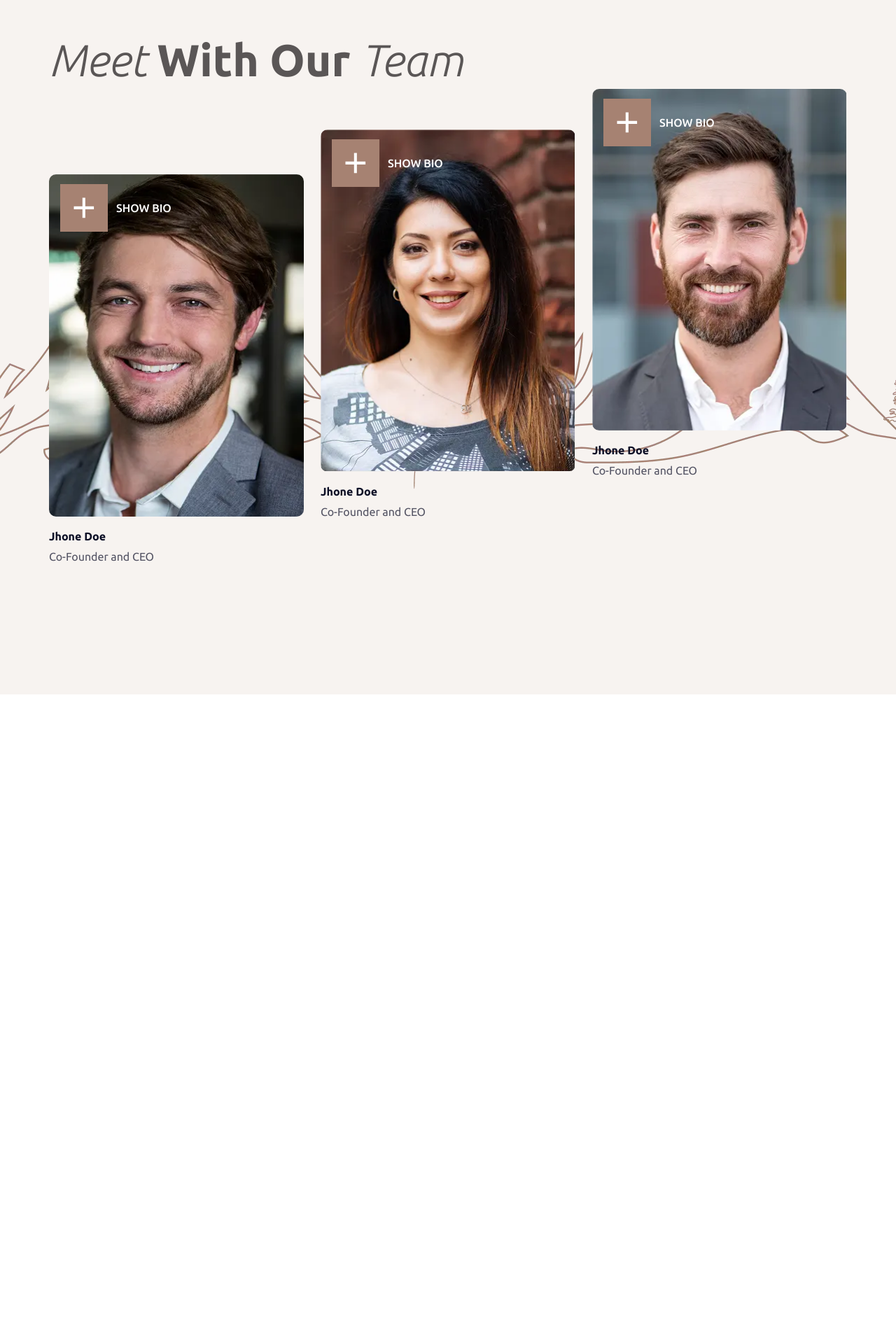
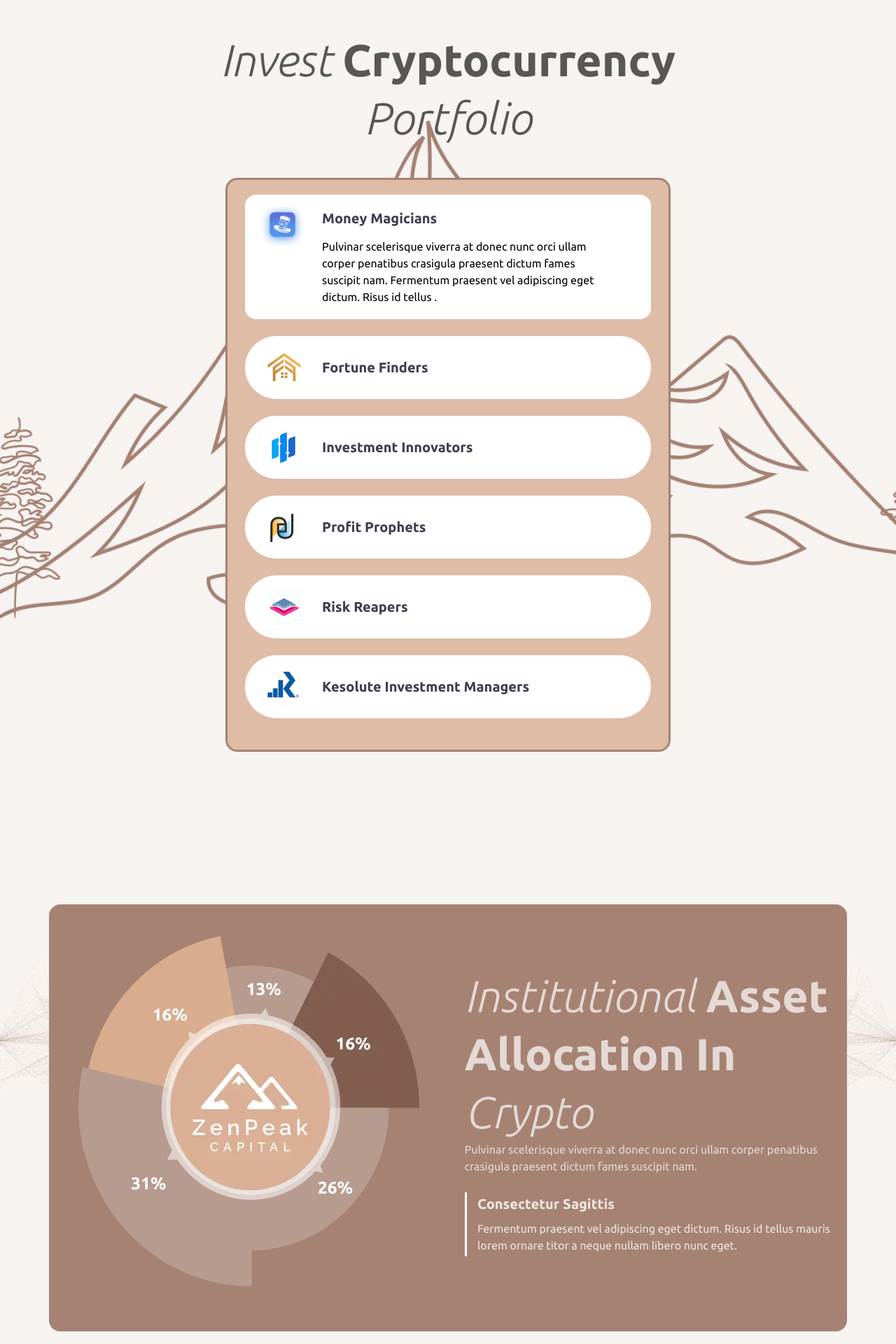
Before and after one commit to Nehaboora033/zen-peak, a React (Vite) app: page / in a window 1280 px wide. Shown: the part 2080-4000 px from the top of the page at 70% size. Before the commit the page ends 3072 px from the top, so only its background shows below. Built offline with nearby package versions, Linux system fonts and the light colour scheme.

Commit message:
completed assetd allocation section

```diff
--- a/src/App.jsx
+++ b/src/App.jsx
@@ -20,18 +20,18 @@ function App() {
         <Primary />
       </div>
         <Companies />
-      <div id='team' >
+      {/* <div id='team' >
         <Ourteam />
+      </div> */}
+      <div id='portfolio'>
+        <Portfolio />
       </div>
-      {/* <div id='portfolio'>
-        <Portfolio />
-      </div> */}
-      {/* <div id='allocation'>
+      <div id='allocation'>
         <Assetsallocation />
-      </div> */}
-      {/* <div id='contact'>
+      </div>
+      <div id='contact'>
         <Cryptoworld />
-      </div> */}
+      </div>
       {/* <Footer /> */}
     </>
   )
--- a/src/components/Assetsallocation.jsx
+++ b/src/components/Assetsallocation.jsx
@@ -10,14 +10,14 @@ const Assetsallocation = () => {
     <div className='bg-no-repeat pt-[218px] bg-[#F7F3F0] ' style={{
       backgroundImage: `url(${LeftImage}) , url(${RightImage})`,
       backgroundPosition: `left,right`,
-    }}  >
+    }}>
       <div className='max-w-[1164px] px-3 mx-auto'>
-        <div className='max-w-[1140px] bg-[#A68272] pt-[45px] pb-[64px] rounded-2xl pl-[42px] pr-[19px]'>
-          <div className='flex flex-wrap -mx-3'>
-            <div className='w-1/2 px-3 '>
-              <img src={Image} alt="image" className='' />
+        <div className='max-w-[1140px] bg-[#A68272] pt-[45px] pb-[49px] sm:pb-[64px] rounded-2xl pl-[19px] sm:pl-[42px] pr-[19px]'>
+          <div className='flex lg:flex-row flex-col-reverse -mx-3 lg:gap-0 gap-[30px]'>
+            <div className='lg:w-1/2 w-full px-3 '>
+              <img src={Image} alt="image" className='max-lg:mx-auto block ' />
             </div>
-            <div className='w-1/2 px-3 flex justify-center flex-col'>
+            <div className='lg:w-1/2 w-full px-3 flex justify-center flex-col'>
               <SubHeading className='text-[#E4D9D5]' StartItalicText={'Institutional'} EndItalicText={'Crypto'} BoldText={'Asset Allocation in'} />
               <NormalText className='text-[#E4D9D5]' NormalText={'Pulvinar scelerisque viverra at donec nunc orci ullam corper penatibus crasigula praesent dictum fames suscipit nam. '} />
               <NormalText className='' NormalText={''} />
--- a/src/components/Portfolio.jsx
+++ b/src/components/Portfolio.jsx
@@ -11,16 +11,16 @@ const Portfolio = () => {
     <div className='bg-[#F7F3F0]  bg-no-repeat bg-center bg-contain' style={{ backgroundImage: `url(${backgroundImage})` }}>
       <div className='max-w-[1140px] px-3 mx-auto'>
         <SubHeading className='text-[#5A5656] max-w-[738px] text-center mx-auto ' StartItalicText={'Invest'} EndItalicText={'Portfolio'} BoldText={'cryptocurrency'} />
-          <div className='border-[3px] mt-[44px] rounded-[17px] border-[#A68272] py-[21px] px-[25px] bg-[#DFBCA6] max-w-[636px] mx-auto'>
+          <div className='border-[3px] mt-[44px] rounded-[17px] border-[#A68272] py-[10px] px-[13px] sm:py-[21px] sm:px-[25px] bg-[#DFBCA6] max-w-[636px] mx-auto'>
             {Portfolio_Data.map((item, index) => (
-              <div key={index} className={`max-w-[584px]  bg-white px-[30px] py-[20px] mb-6 ${isOpen === index ? 'rounded-[16px]' : 'rounded-[120px]'}`}>
+              <div key={index} className={`max-w-[584px]  bg-white p-[10px] sm:px-[30px] sm:py-[20px] mb-[10px] sm:mb-6 ${isOpen === index ? 'rounded-[16px]' : 'rounded-[120px]'}`}>
                 <button
-                  className={`flex gap-[30px] w-full cursor-pointer transition-all duration-200 ${isOpen === index ? 'items-start' : 'items-center'
+                  className={`flex gap-[8px] sm:gap-[30px] w-full cursor-pointer transition-all duration-200 ${isOpen === index ? 'items-start' : 'items-center'
                     }`}onClick={() => SetIsOpen(isOpen === index ? null : index)}>
-                  <img src={item.image} alt="image" className={`w-[50px] transition-all ease-in-out duration-200 ${isOpen === index ? 'scale-130' : 'scale-100'} ${isOpen === index ? 'max-w-full' : 'max-w-[50px]'}`} />
+                  <img src={item.image} alt="image" className={`w-[25px] h-[25px] sm:w-[50px] sm:h-[50px] transition-all ease-in-out duration-200 ${isOpen === index ? 'scale-130' : 'scale-100'} ${isOpen === index ? 'max-w-full' : 'max-w-[50px]'}`} />
                   <div>
-                    <LittleBold className='text-[#3D3F51] text-start !text-xl' LittleBoldText={item.title} />
-                    <p className={`transition-all duration-150 max-w-[419px]  ease-in-out text-start ${isOpen === index ? 'max-h-[100px] mt-[14px]  opacity-100' : 'max-h-0 opacity-0 overflow-hidden'}`}>{item.info} </p>
+                    <LittleBold className='text-[#3D3F51] text-start text-base sm:!text-xl' LittleBoldText={item.title} />
+                    <p className={`transition-all duration-150 max-w-[419px] max-sm:text-[12px] ease-in-out text-start ${isOpen === index ? 'sm:max-h-[100px] max-h-[250px] mt-[7px]  sm:mt-[14px]  opacity-100' : 'max-h-0 opacity-0 overflow-hidden'}`}>{item.info} </p>
                   </div>
                 </button>
               </div>
```
